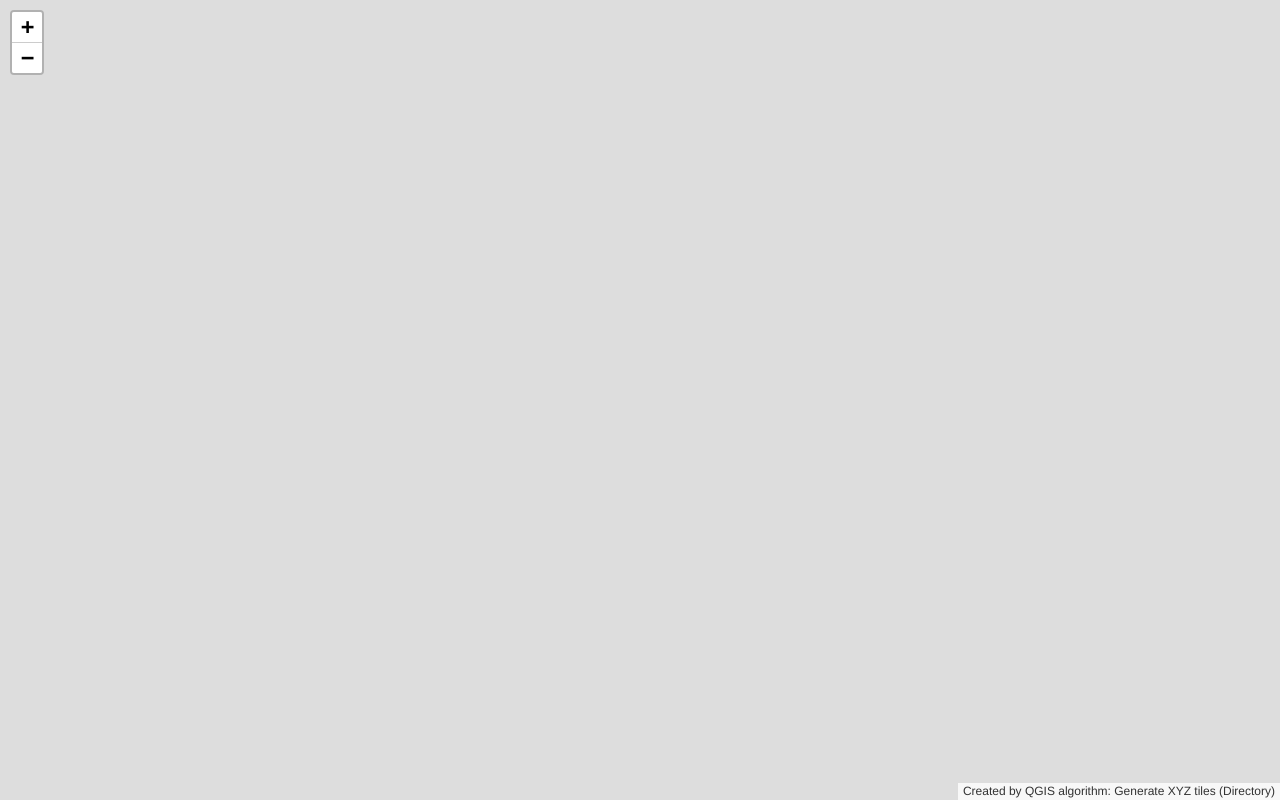
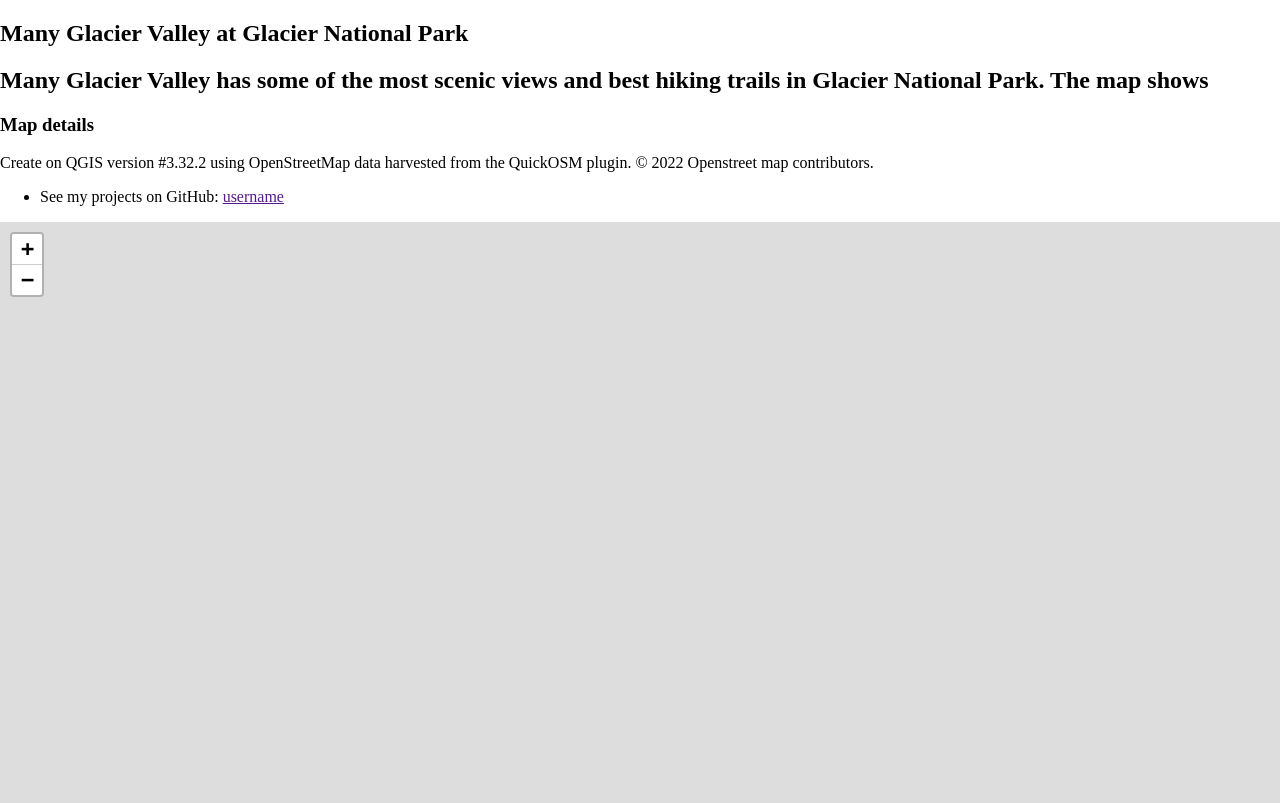
Before and after one commit to Jambro2/Many-Glacier-Trails, a plain HTML site: page index.html in a window 1280 px wide. Shown: the top 803 px of the page. Drawn offline with nearby package versions, Linux system fonts and the light colour scheme.

Commit message:
Update index.html

```diff
--- a/index.html
+++ b/index.html
@@ -24,6 +24,32 @@
   </style>
 </head>
 <body>
+	<section>
+
+		<h1>Many Glacier Valley at Glacier National Park</h1>
+		<!-- Uncomment the iframe tag (inline web page frame) to show your slippy map, if you choose to make a slippy map -->
+		<!-- <iframe src="tiles.html" width="100%" height="640px"></iframe> -->
+
+		<h2>Many Glacier Valley has some of the most scenic views and best hiking trails in Glacier National Park. The map shows</h2>
+
+		<p></p>
+
+		<h3>Map details</h3>
+		<p>Create on QGIS version #3.32.2 using OpenStreetMap data harvested from the QuickOSM plugin. &copy; 2022 Openstreet map contributors.</p>
+
+		<ul>
+			<!-- Change the following contacts to your personal brand, whatever you want it to be! -->
+			<li>See my projects on GitHub:
+				<a href="">username</a>
+			</li>
+		</ul>
+	</section>
+
+
+</body>
+
+</html>
+  <body>
   <div id="map"></div>
   <script>
       var map = L.map('map', { attributionControl: false } ).setView([48.76965941940843, -113.70315739298272], 11.0);
```
